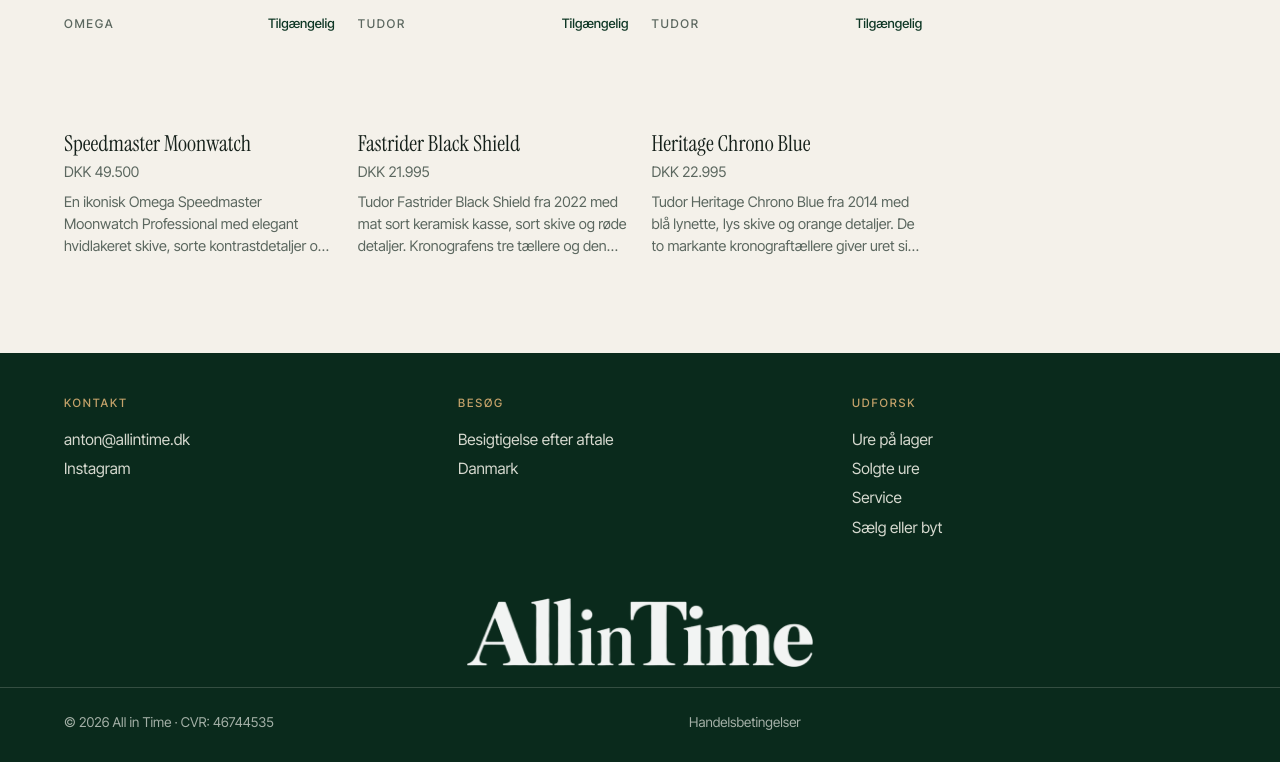
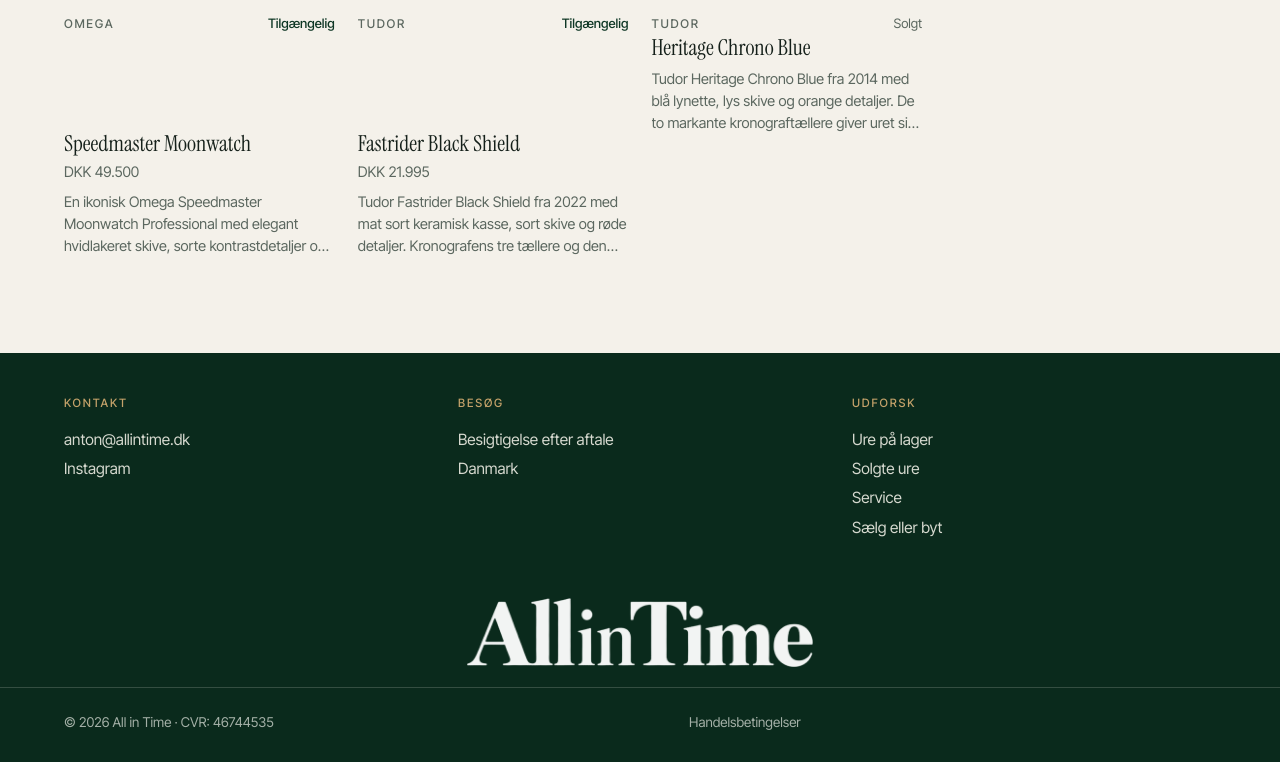
Before and after one commit to antonbwskak/allintime, a plain HTML site: page watch/tudor-black-bay-58-gmt/index.html in a window 1280 px wide. Shown: the part 2436-3198 px from the top of the page. Drawn offline with Linux system fonts and the light colour scheme.

Commit message:
Show Tudor Heritage Chrono Blue as sold: watch/tudor-black-bay-58-gmt/index.html

```diff
--- a/watch/tudor-black-bay-58-gmt/index.html
+++ b/watch/tudor-black-bay-58-gmt/index.html
@@ -80,8 +80,8 @@
   <h3>Fastrider Black Shield</h3><p class="pr">DKK 21.995</p><p class="ds">Tudor Fastrider Black Shield fra 2022 med mat sort keramisk kasse, sort skive og røde detaljer. Kronografens tre tællere og den faste tachymeterlynette understreger det motorsportsinspirerede design. Den sorte gummirem holder udtrykket enkelt og sporty, mens de røde markeringer giver uret kant.</p>
 </a><a class="card" href="../../watch/tudor-heritage-chrono-blue/">
   <div class="ph"><img src="../../media/uploads/img_8340-d3f9c6f6-bcfc-4373-ae57-635808ff72cc.jpeg" alt="Tudor Heritage Chrono Blue" loading="lazy" decoding="async" style="object-position:50% 50%"></div>
-  <div class="cap"><span class="b">Tudor</span><span class="st avail">Tilgængelig</span></div>
-  <h3>Heritage Chrono Blue</h3><p class="pr">DKK 22.995</p><p class="ds">Tudor Heritage Chrono Blue fra 2014 med blå lynette, lys skive og orange detaljer. De to markante kronograftællere giver uret sit karakteristiske retropræg, mens stållænken fuldender det sporty udtryk. Et farverigt alternativ til den klassiske sorte kronograf.</p>
+  <div class="cap"><span class="b">Tudor</span><span class="st ">Solgt</span></div>
+  <h3>Heritage Chrono Blue</h3><p class="ds">Tudor Heritage Chrono Blue fra 2014 med blå lynette, lys skive og orange detaljer. De to markante kronograftællere giver uret sit karakteristiske retropræg, mens stållænken fuldender det sporty udtryk. Et farverigt alternativ til den klassiske sorte kronograf.</p>
 </a></div>
   </section>
 </main>
```
